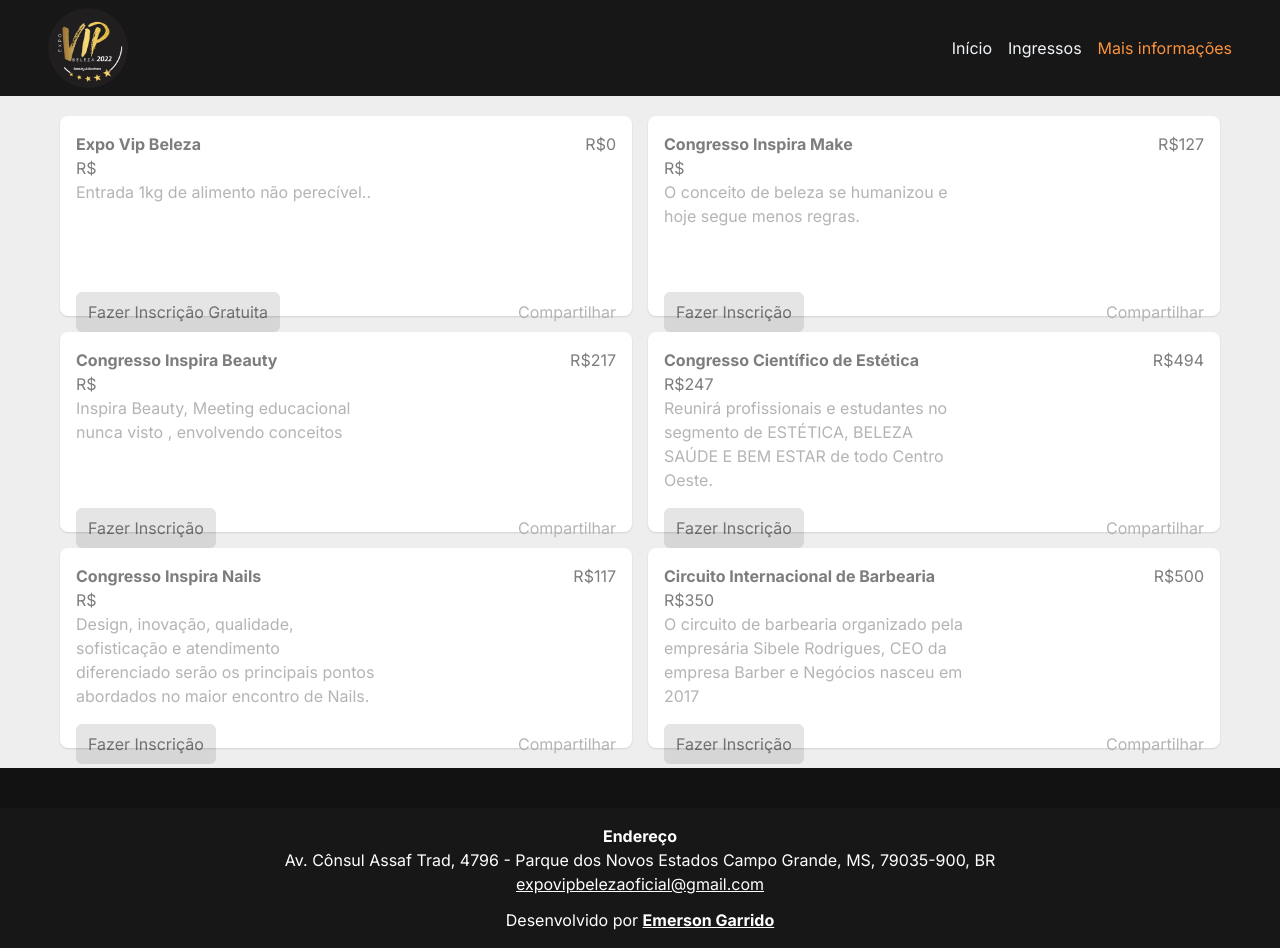
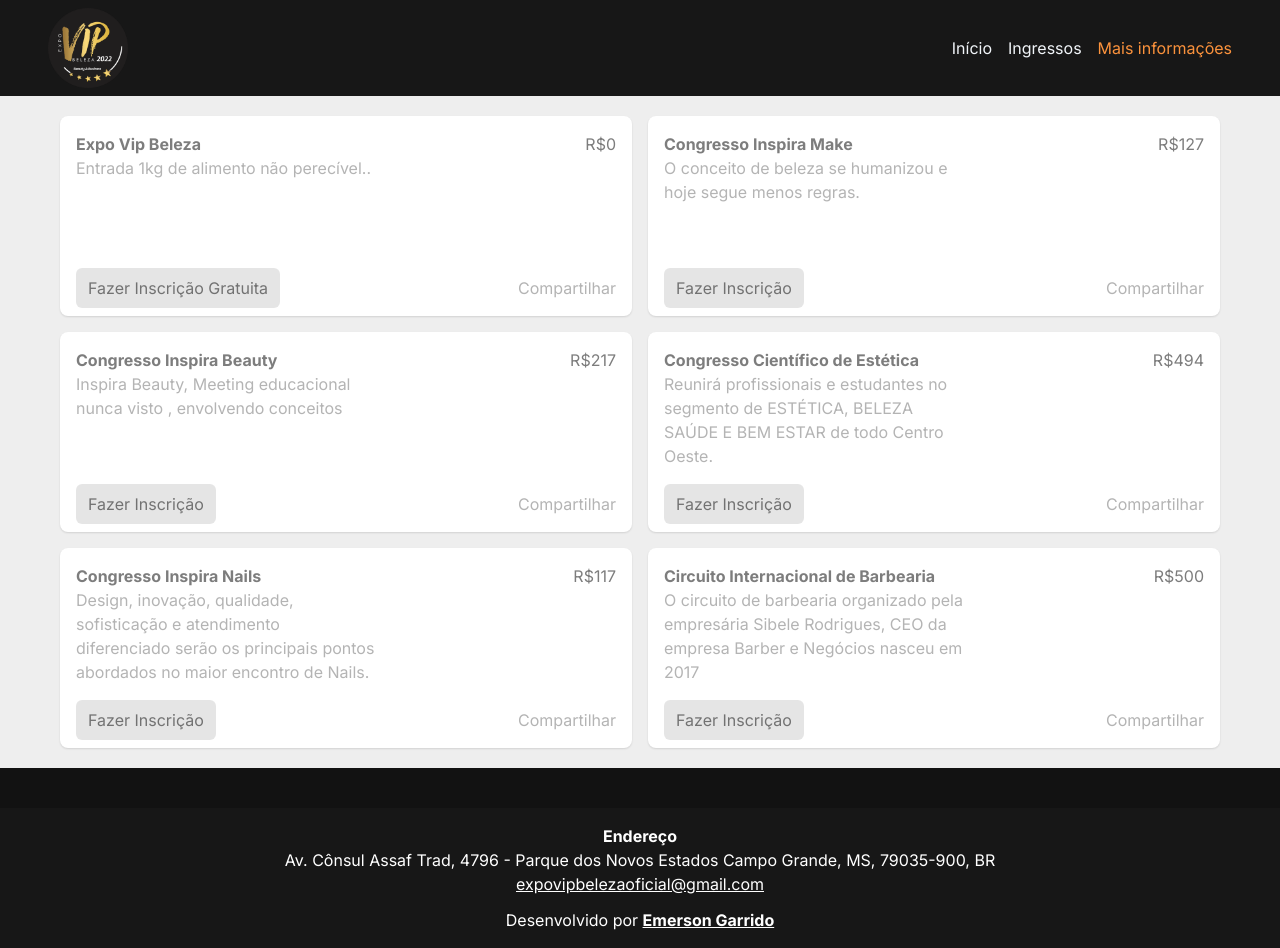
Before and after one commit to EmersonGarrido/simple-mercadopago-payments, a Next.js app: page /ingressos in a window 1280 px wide. Built offline with nearby package versions, Linux system fonts and the light colour scheme.

Commit message:
chore: update

```diff
--- a/src/components/CardProduct/index.tsx
+++ b/src/components/CardProduct/index.tsx
@@ -33,7 +33,6 @@
             <div className='text-[#7D7D7D] font-bold'>{event.title}</div>
             <div className='text-[#7D7D7D]'>R${event.price}</div>
           </div>
-          <div className='text-[#7D7D7D]'>R${event.price_associados}</div>
           <div className='md:w-[300px] md:h-[100px]'>
             <p className='text-[#B4B4B4] md:flex hidden'>{event.description}</p>
           </div>
```
